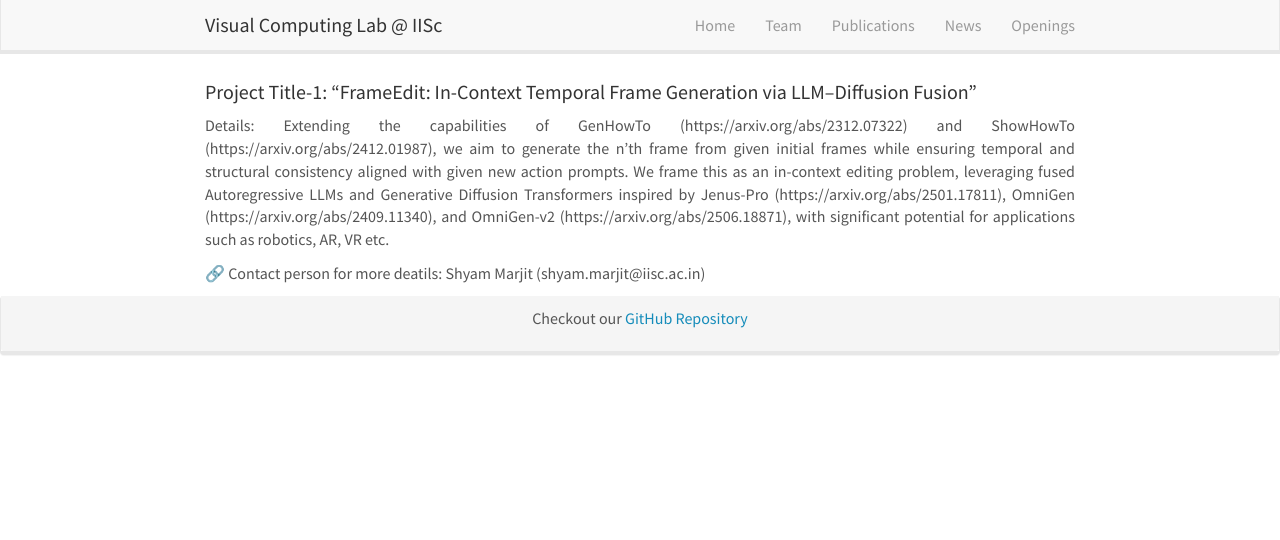
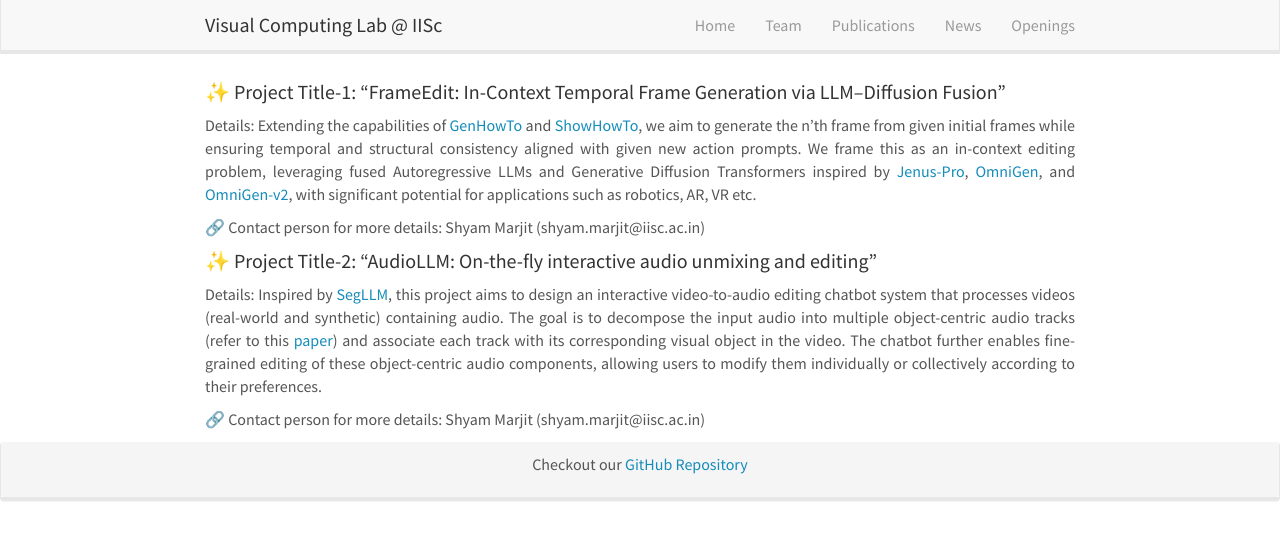
Before and after one commit to vcl-iisc/vclab-website, a Jekyll site: the page built from _pages/mtech_projects.md, in a window 1280 px wide. Shown: the top 540 px of the page. Built offline with Jekyll 4.4.1, drawn with Linux system fonts in a browser that asks for light colours; nearby versions of some CDN libraries.

Commit message:
added project details
Updated project titles and details for better formatting and clarity.

```diff
--- a/_pages/mtech_projects.md
+++ b/_pages/mtech_projects.md
@@ -7,7 +7,16 @@ permalink: /mtech_projects/
 ---
 
 
-#### Project Title-1: "FrameEdit: In-Context Temporal Frame Generation via LLM–Diffusion Fusion"
-Details: Extending the capabilities of GenHowTo (https://arxiv.org/abs/2312.07322) and ShowHowTo (https://arxiv.org/abs/2412.01987), we aim to generate the n’th frame from given initial frames while ensuring temporal and structural consistency aligned with given new action prompts. We frame this as an in-context editing problem, leveraging fused Autoregressive LLMs and Generative Diffusion Transformers inspired by Jenus-Pro (https://arxiv.org/abs/2501.17811), OmniGen (https://arxiv.org/abs/2409.11340), and OmniGen-v2 (https://arxiv.org/abs/2506.18871), with significant potential for applications such as robotics, AR, VR etc.
+#### ✨ Project Title-1: "FrameEdit: In-Context Temporal Frame Generation via LLM–Diffusion Fusion"
+Details: Extending the capabilities of [GenHowTo](https://arxiv.org/abs/2312.07322) and [ShowHowTo](https://arxiv.org/abs/2412.01987), we aim to generate the n’th frame from given initial frames while ensuring temporal and structural consistency aligned with given new action prompts. We frame this as an in-context editing problem, leveraging fused Autoregressive LLMs and Generative Diffusion Transformers inspired by [Jenus-Pro](https://arxiv.org/abs/2501.17811), [OmniGen](https://arxiv.org/abs/2409.11340), and [OmniGen-v2](https://arxiv.org/abs/2506.18871), with significant potential for applications such as robotics, AR, VR etc.
 
-🔗 Contact person for more deatils: Shyam Marjit (shyam.marjit@iisc.ac.in)
+
+🔗 Contact person for more details: Shyam Marjit (shyam.marjit@iisc.ac.in)
+
+
+
+#### ✨ Project Title-2: "AudioLLM: On-the-fly interactive audio unmixing and editing"
+Details: Inspired by [SegLLM](https://berkeley-hipie.github.io/segllm.github.io/), this project aims to design an interactive video-to-audio editing chatbot system that processes videos (real-world and synthetic) containing audio. The goal is to decompose the input audio into multiple object-centric audio tracks (refer to this [paper](https://arxiv.org/abs/2506.20995)) and associate each track with its corresponding visual object in the video. The chatbot further enables fine-grained editing of these object-centric audio components, allowing users to modify them individually or collectively according to their preferences.
+
+
+🔗 Contact person for more details: Shyam Marjit (shyam.marjit@iisc.ac.in)
```
